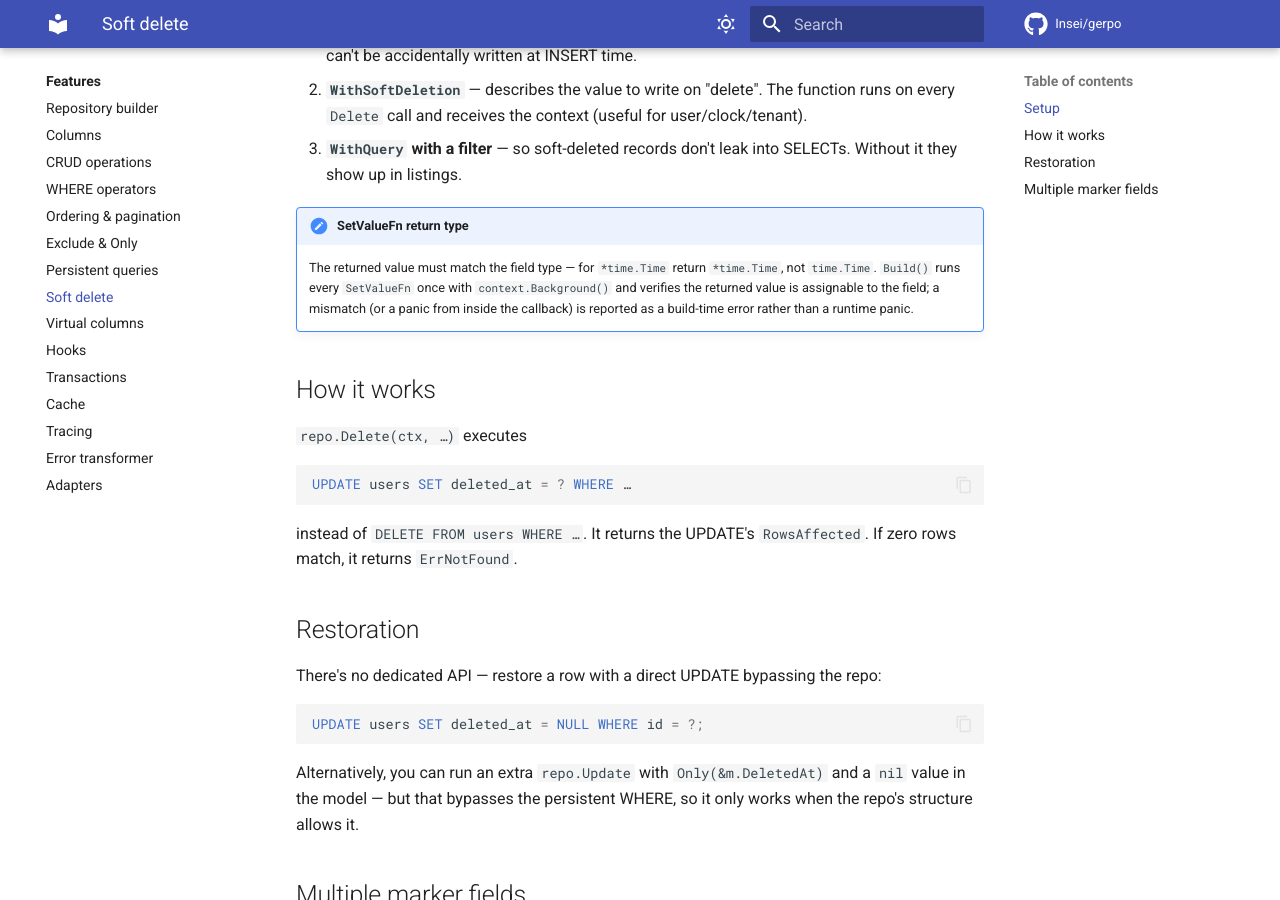
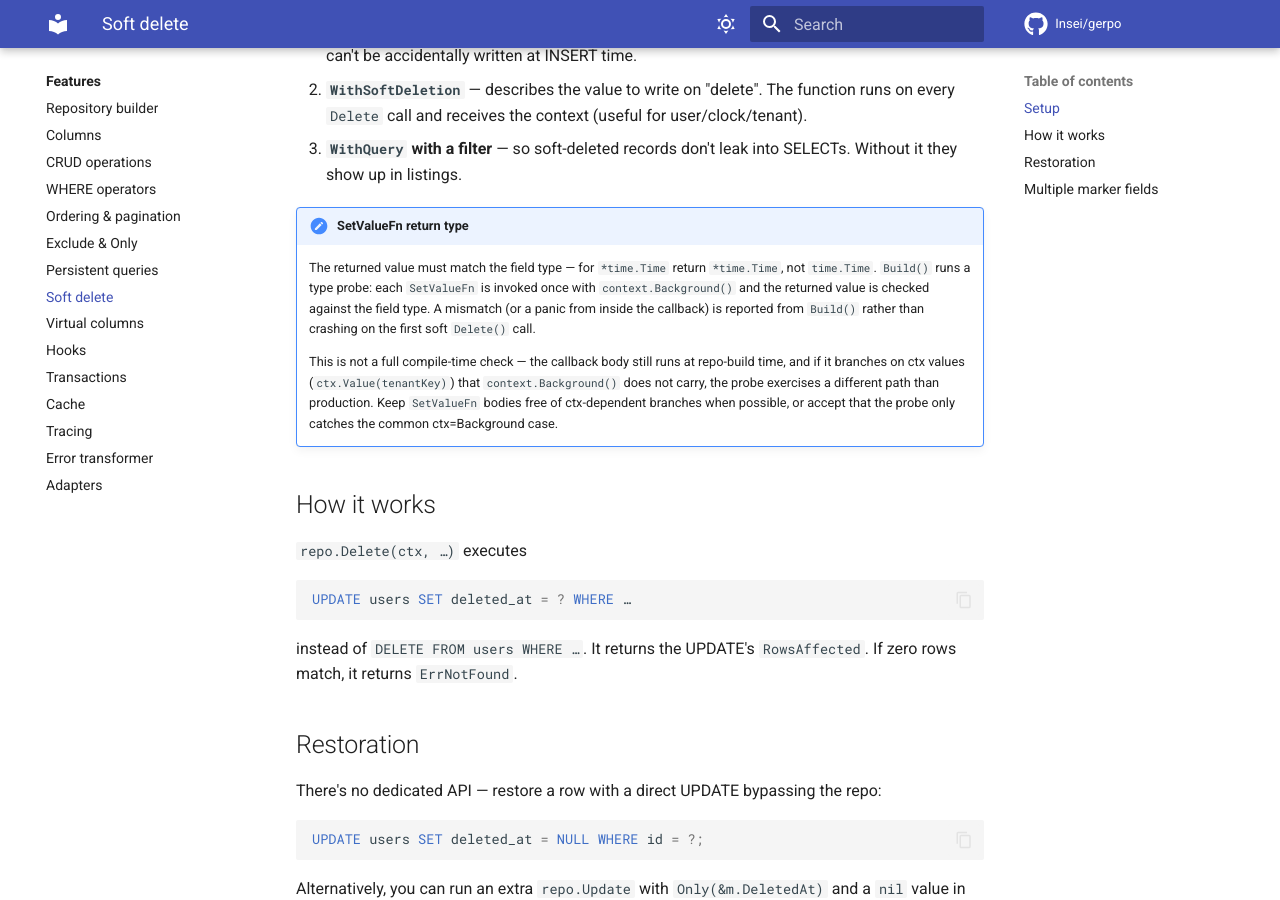
Before and after one commit to Insei/gerpo, an MkDocs documentation site: the page built from docs/features/soft-delete.md, in a window 1280 px wide and 900 px high, scrolled down 678 px. Built offline with MkDocs 1.6.1 and Material for MkDocs 9.7.7, drawn with Linux system fonts in a browser that asks for light colours; comment, search, counter and statistics services are not loaded.

Commit message:
docs: drop LOC comparison, clarify SetValueFn probe scope
Review items 5.4 and 5.5.

5.4 — the "Lines of code" row in why-gerpo.md's feature matrix compared
gerpo (~3k) against GORM (~50k), ent (~80k), etc. It mixed engines of
very different scopes and read as a cheap rhetorical trick; simple
code and shallow code are not the same thing. Removed the row and the
paragraph referencing it. The rest of the matrix stays as it is.

5.5 — docs/features/soft-delete.md previously called the SetValueFn
type check "build-time validation", which overstated the guarantee.
The probe runs the callback at repo-build time with
context.Background(). If the body branches on ctx values the user
provides at request time (tenant, clock, …), the probe doesn't cover
those paths. Rewrote the note to name the probe explicitly and add a
warning about ctx-dependent branches.

```diff
--- a/docs/features/soft-delete.md
+++ b/docs/features/soft-delete.md
@@ -27,7 +27,9 @@ Three required pieces:
 3. **`WithQuery` with a filter** — so soft-deleted records don't leak into SELECTs. Without it they show up in listings.
 
 !!! note "SetValueFn return type"
-    The returned value must match the field type — for `*time.Time` return `*time.Time`, not `time.Time`. `Build()` runs every `SetValueFn` once with `context.Background()` and verifies the returned value is assignable to the field; a mismatch (or a panic from inside the callback) is reported as a build-time error rather than a runtime panic.
+    The returned value must match the field type — for `*time.Time` return `*time.Time`, not `time.Time`. `Build()` runs a type probe: each `SetValueFn` is invoked once with `context.Background()` and the returned value is checked against the field type. A mismatch (or a panic from inside the callback) is reported from `Build()` rather than crashing on the first soft `Delete()` call.
+
+    This is not a full compile-time check — the callback body still runs at repo-build time, and if it branches on ctx values (`ctx.Value(tenantKey)`) that `context.Background()` does not carry, the probe exercises a different path than production. Keep `SetValueFn` bodies free of ctx-dependent branches when possible, or accept that the probe only catches the common ctx=Background case.
 
 ## How it works
 
```
Also changed, not shown: docs/why-gerpo.md (+0 -3 lines).
